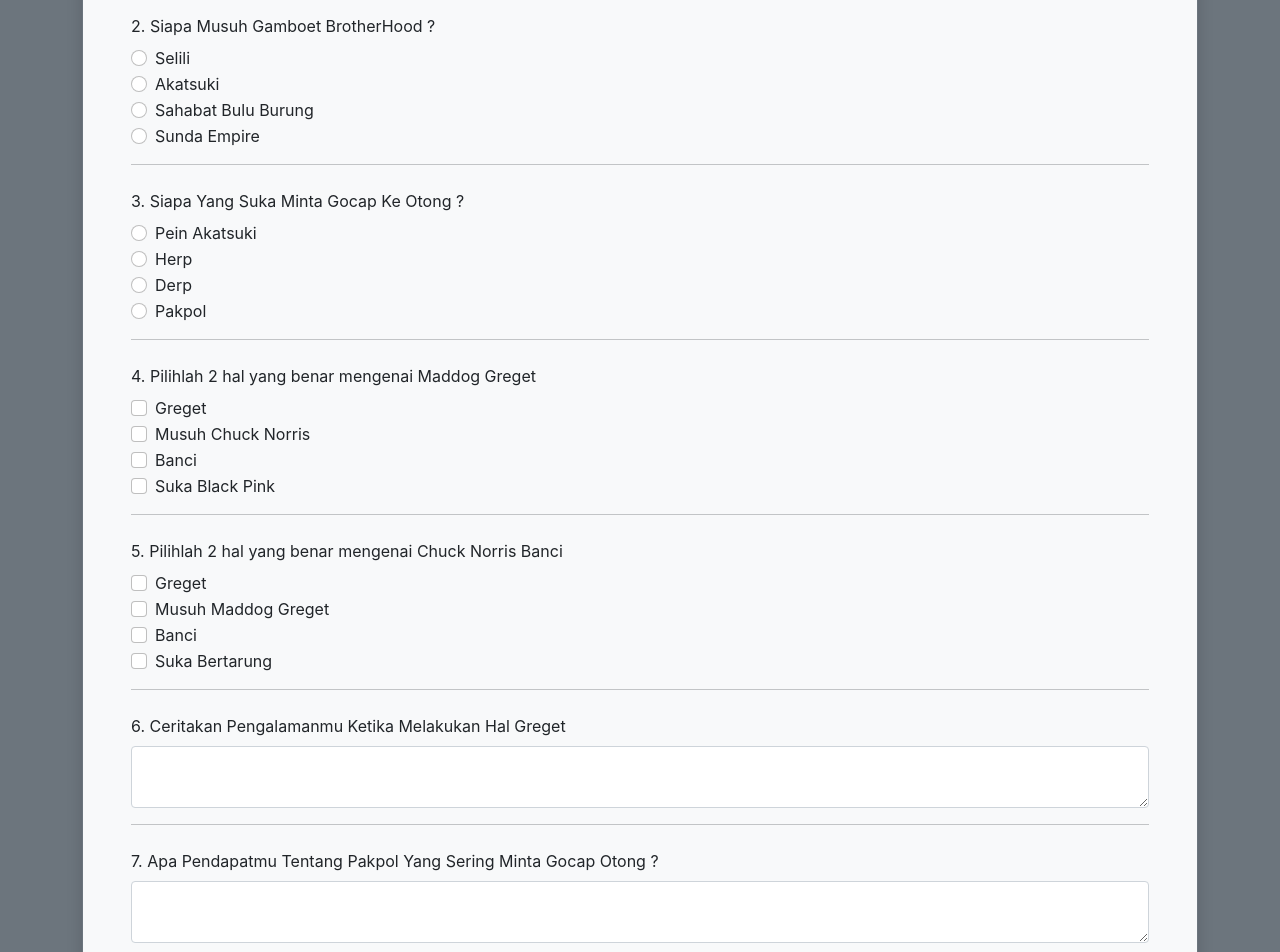
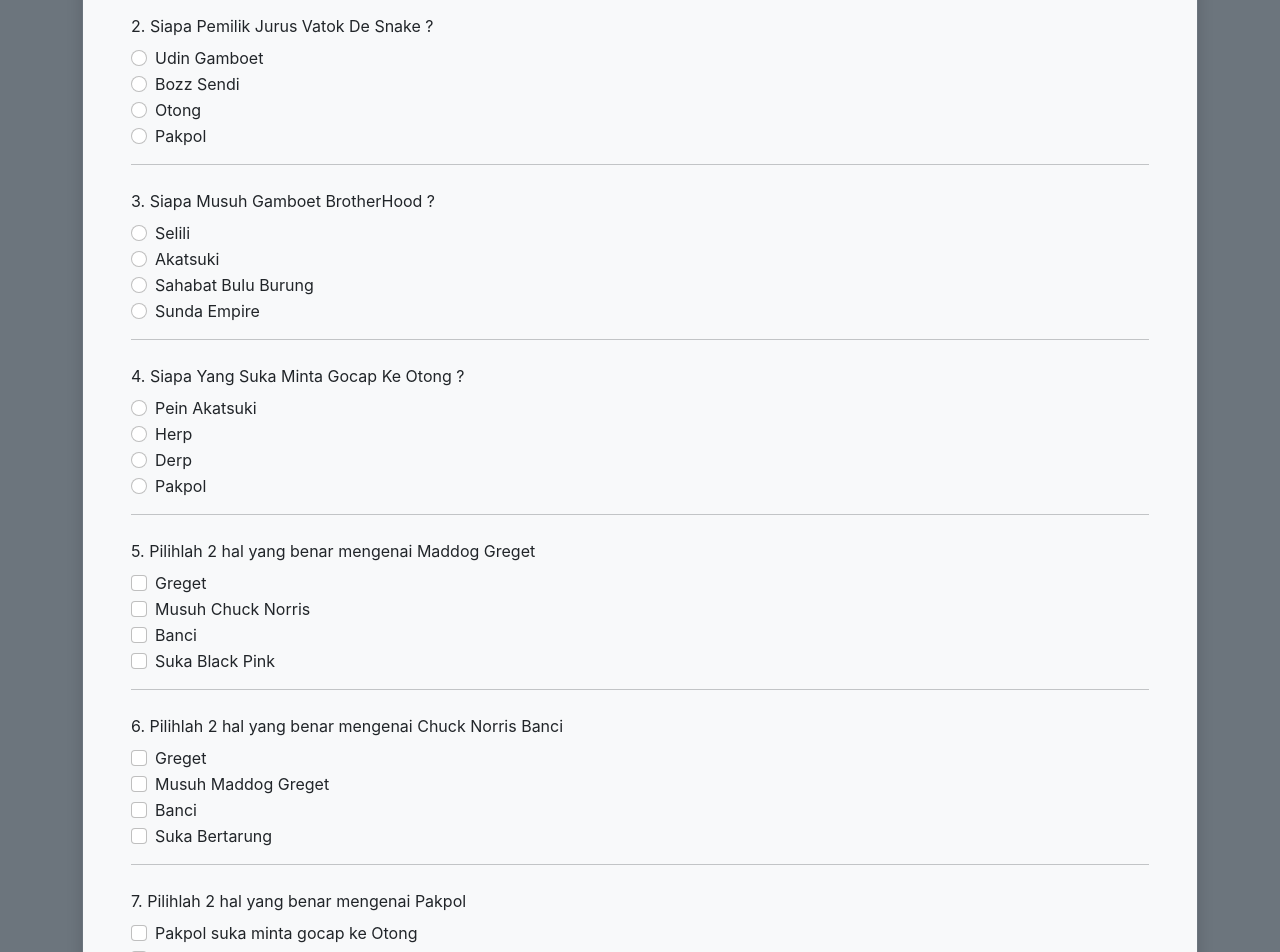
Before and after one commit to anggaalfiansah/Tugas-2-JuaraCoding, a React (Create React App) app: page / in a window 1280 px wide. Shown: the part 380-1332 px from the top of the page. Built offline with nearby package versions, Linux system fonts and the light colour scheme.

Commit message:
Tambah Soal

```diff
--- a/src/components/SoalData.js
+++ b/src/components/SoalData.js
@@ -1,50 +1,74 @@
 // Tambah Soal Disini
 export const SoalData = [
   {
-        type: 'radio',
-        soal: 'Siapa Pemilik Lele Megalodon ?',
-        a: 'Udin Gamboet',
-        b: 'Bozz Sendi',
-        c: 'Otong',
-        d: 'Pakpol',
-        jawab: 'b'
+    type: "radio",
+    soal: "Siapa Pemilik Lele Megalodon ?",
+    a: "Udin Gamboet",
+    b: "Bozz Sendi",
+    c: "Otong",
+    d: "Pakpol",
+    jawab: "b",
   },
   {
-        type: 'radio',
-        soal: 'Siapa Musuh Gamboet BrotherHood ?',
-        a: 'Selili',
-        b: 'Akatsuki',
-        c: 'Sahabat Bulu Burung',
-        d: 'Sunda Empire',
-        jawab: 'a'
+    type: "radio",
+    soal: "Siapa Pemilik Jurus Vatok De Snake ?",
+    a: "Udin Gamboet",
+    b: "Bozz Sendi",
+    c: "Otong",
+    d: "Pakpol",
+    jawab: "b",
   },
   {
-        type: 'radio',
-        soal: 'Siapa Yang Suka Minta Gocap Ke Otong ?',
-        a: 'Pein Akatsuki',
-        b: 'Herp',
-        c: 'Derp',
-        d: 'Pakpol',
-        jawab: 'd'
+    type: "radio",
+    soal: "Siapa Musuh Gamboet BrotherHood ?",
+    a: "Selili",
+    b: "Akatsuki",
+    c: "Sahabat Bulu Burung",
+    d: "Sunda Empire",
+    jawab: "a",
   },
   {
-        type: 'checkbox',
-        soal: 'Pilihlah 2 hal yang benar mengenai Maddog Greget',
-        option: ['Greget', 'Musuh Chuck Norris', 'Banci', 'Suka Black Pink'],
-        jawab: ['Greget', 'Musuh Chuck Norris']
+    type: "radio",
+    soal: "Siapa Yang Suka Minta Gocap Ke Otong ?",
+    a: "Pein Akatsuki",
+    b: "Herp",
+    c: "Derp",
+    d: "Pakpol",
+    jawab: "d",
   },
   {
-        type: 'checkbox',
-        soal: 'Pilihlah 2 hal yang benar mengenai Chuck Norris Banci',
-        option: ['Greget', 'Musuh Maddog Greget', 'Banci', 'Suka Bertarung'],
-        jawab: ['Musuh Maddog Greget', 'Banci']
+    type: "checkbox",
+    soal: "Pilihlah 2 hal yang benar mengenai Maddog Greget",
+    option: ["Greget", "Musuh Chuck Norris", "Banci", "Suka Black Pink"],
+    jawab: ["Greget", "Musuh Chuck Norris"],
   },
   {
-        type: 'essay',
-        soal: 'Ceritakan Pengalamanmu Ketika Melakukan Hal Greget',
+    type: "checkbox",
+    soal: "Pilihlah 2 hal yang benar mengenai Chuck Norris Banci",
+    option: ["Greget", "Musuh Maddog Greget", "Banci", "Suka Bertarung"],
+    jawab: ["Musuh Maddog Greget", "Banci"],
   },
   {
-        type: 'essay',
-        soal: 'Apa Pendapatmu Tentang Pakpol Yang Sering Minta Gocap Otong ?',
-    }
+    type: "checkbox",
+    soal: "Pilihlah 2 hal yang benar mengenai Pakpol",
+    option: [
+      "Pakpol suka minta gocap ke Otong",
+      "Pakpol Jujur",
+      "Pakpol Pungli",
+      "Pakpol Hebat",
+    ],
+    jawab: ["Pakpol suka minta gocap ke Otong", "Pakpol Pungli"],
+  },
+  {
+    type: "essay",
+    soal: "Ceritakan Pengalamanmu Ketika Melakukan Hal Greget",
+  },
+  {
+    type: "essay",
+    soal: "Apa Pendapatmu Tentang Pakpol Yang Sering Minta Gocap Otong ?",
+  },
+  {
+    type: "essay",
+    soal: "Apa Pendapatmu Tentang Udin Gamboet ?",
+  },
 ];
```
Also changed, not shown: 1 other file (tests, documents, lock files or other folders). Lines whose indentation alone changed are shown as unchanged.
